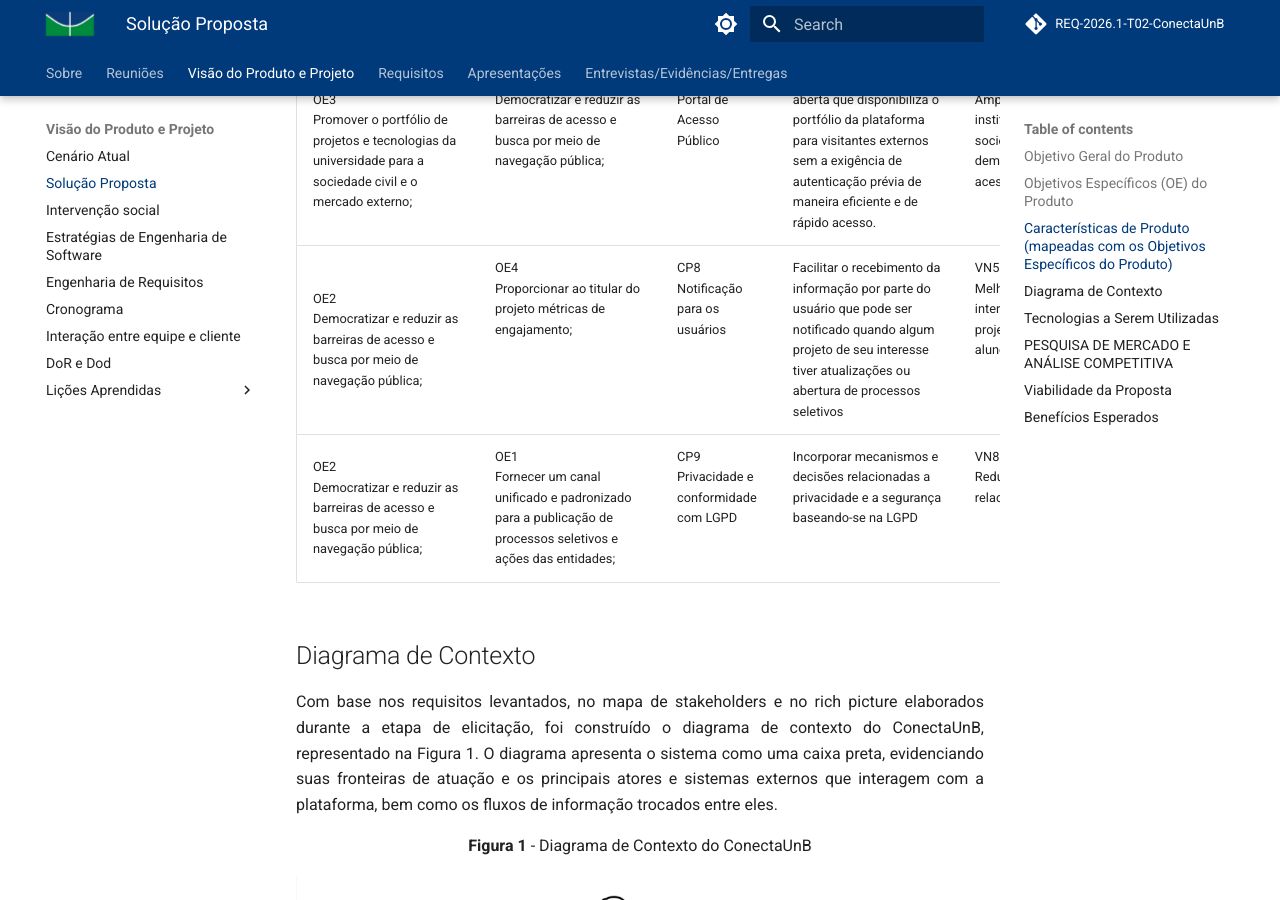
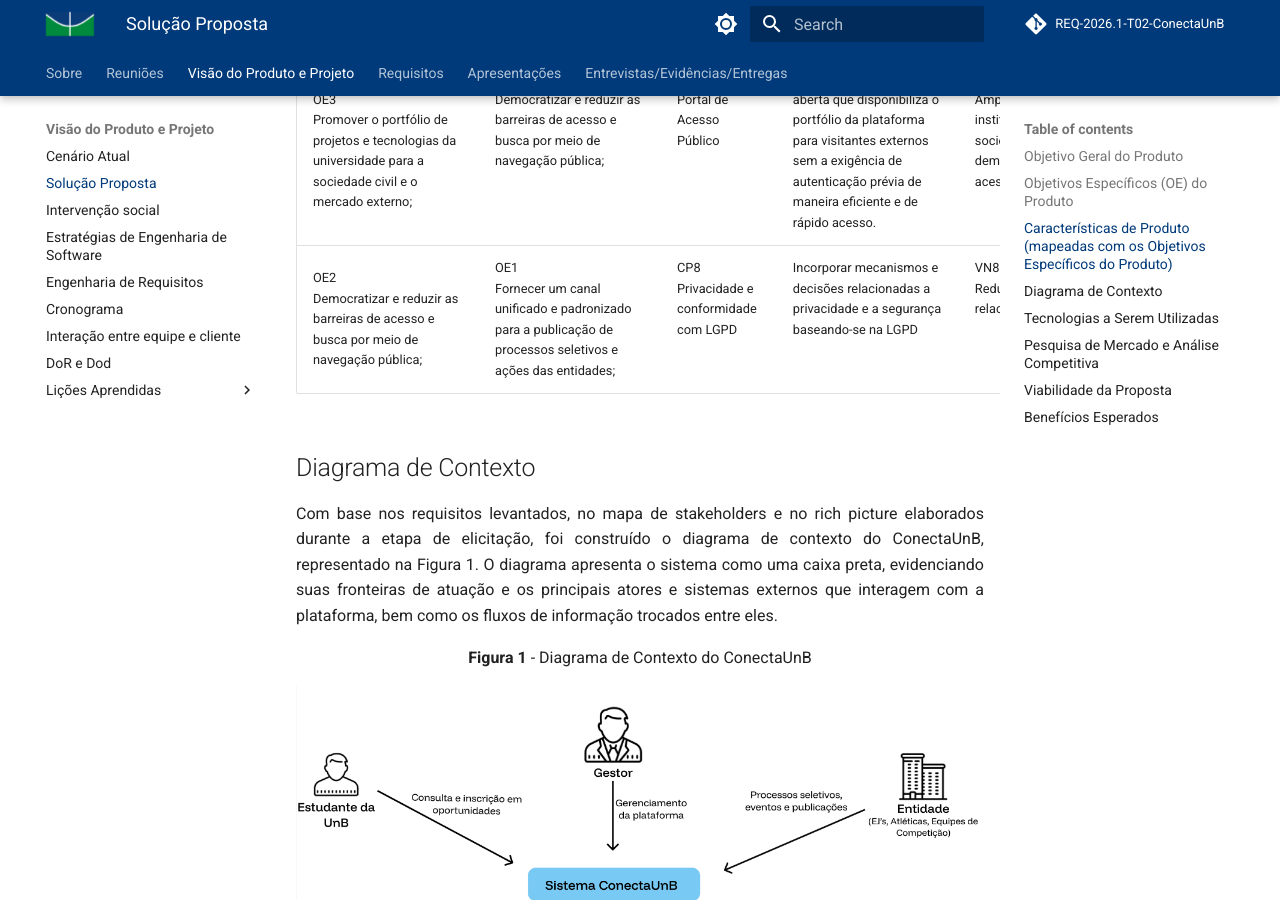
Before and after one commit to mdsreq-fga-unb/REQ-2026.1-T02-ConectaUnB, an MkDocs documentation site: the page built from docs/visaoDeProdutoProjeto/solucaoProposta.md, in a window 1280 px wide and 900 px high, scrolled down 2253 px. Built offline with MkDocs 1.6.1 and Material for MkDocs 9.7.7, drawn with Linux system fonts in a browser that asks for light colours; comment, search, counter and statistics services are not loaded; some of the changed text lies outside the part shown.

Commit message:
docs: traz alterações de documentação da entrega 3

```diff
--- a/docs/requisitos/requisitosFuncionais.md
+++ b/docs/requisitos/requisitosFuncionais.md
@@ -55,11 +55,9 @@
 | **RF-28** | Apagar publicações | O sistema deve permitir a deleção de posts | CP4<br>Publicações independentes<br>CP6<br>Repositório Histórico de Iniciativas | RF-1-02 | **CA1:** Publicações serão consideradas apagadas apenas quando todos as suas evidências forem removidos do banco de dados |
 | **RF-29** | Pesquisar publicações com filtros de busca de capums/área de interesse/tipo da entidade | O sistema deve permitir a busca por posts através de filtros | CP5<br>Mecanismo de Busca e Filtragem | RF-3-03 | **CA1:** A busca só será considerada funcional quando retornar publicações compatíveis com pelo menos um dos filtros aplicados pelo usuário. <br> **CA2:** O sistema deve permitir filtrar publicações por campus, área de interesse e tipo de entidade. |
 | **NOTIFICAÇÕES** |  |  |  |  |  |
-| **RF-30** | Personalizar preferências de notificação de processo seletivo abertos/publicações/atualização de projetos | O usuário deve poder gerenciar suas preferências de notificação escolhendo quais tipos de alertas receber. | CP8<br>Notificação para os usuários | RF-1-03 RF-2-06 | **CA1:** O sistema deve permitir que o usuário configure suas preferências de notificação.<br> **CA2:** O sistema deve oferecer a ativação ou desativação dos tipos de notificação disponíveis.<br> **CA3:** Ao salvar as alterações, o sistema deve atualizar as preferências no banco de dados e aplicá-las imediatamente nos próximos envios. |
+| **RF-30** | Personalizar preferências de notificação de processo seletivo abertos/publicações/atualização de projetos | O usuário deve poder gerenciar suas preferências de notificação escolhendo quais tipos de alertas receber. |  CP1<br>Módulo de Perfis Institucionais | RF-1-03 RF-2-06 | **CA1:** O sistema deve permitir que o usuário configure suas preferências de notificação.<br> **CA2:** O sistema deve oferecer a ativação ou desativação dos tipos de notificação disponíveis.<br> **CA3:** Ao salvar as alterações, o sistema deve atualizar as preferências no banco de dados e aplicá-las imediatamente nos próximos envios. |
 | **MÉTRICAS** |  |  |  |  |  |
 | **RF-31** | Exibir métricas de engajamento para as entidades | O sistema deve mostrar métricas de engajamento da entidade, indicando o total de seguidores e o número de inscrições em processos seletivos. | CP3<br>Métricas de Engajamento | RF-2-07 | **CA1:** O sistema deve disponibilizar as métricas de engajamento (curtidas, seguidores, etc.) da entidade de forma visível ao usuário autorizado.<br> **CA2:** O contador de seguidores deve mostrar o número exato de usuários vinculados à entidade. |
 | **RF-32** | Exibir métricas de engajamento para publicações | O sistema deve mostrar métricas de interações para cada publicação. | CP3<br>Métricas de Engajamento | RF-2-07 | **CA1:** O sistema deve apresentar o total de interações em cada publicação.<br> **CA2:** Os dados de interação devem ser atualizados dinamicamente ou quando houver recarregamento do conteúdo. |
 | **INTEGRAÇÃO** |  |  |  |  |  |
 | **RF-33** | Importar posts de outras redes | O sistema deve permitir importar publicações de redes sociais externas integradas pelo usuário. | CP4<br>Publicações independentes | RF-1-04 | **CA01:** O sistema deve permitir que o usuário vincule sua conta em uma rede externa, como LinkedIn ou Instagram.<br> **CA02:** Após a integração, o sistema deve listar os posts recentes da rede externa para que o usuário escolha quais deseja importar.<br> **CA03:** O post importado deve manter o texto original e as imagens associadas. |
-
-## Esquema Visual
--- a/docs/visaoDeProdutoProjeto/solucaoProposta.md
+++ b/docs/visaoDeProdutoProjeto/solucaoProposta.md
@@ -23,8 +23,9 @@
 | OE2 <br> Democratizar e reduzir as barreiras de acesso e busca por meio de navegação pública; | OE3 <br> Promover o portfólio de projetos e tecnologias da universidade para a sociedade civil e o mercado externo; | CP5 <br> Mecanismo de Busca e Filtragem | Ferramenta de pesquisa que permite localizar vagas, postagens e entidades utilizando parâmetros de categorização (ex: área de atuação, tipo de entidade). | VN5 <br> Melhoria do processo interno de descoberta de projetos por parte dos alunos. |
 | OE5 <br> Preservar a memória institucional; | OE3 <br> Promover o portfólio de projetos e tecnologias da universidade para a sociedade civil e o mercado externo; <br> <br> OE2 <br> Democratizar e reduzir as barreiras de acesso e busca por meio de navegação pública; | CP6 <br> Repositório Histórico de Iniciativas | Acervo digital consultável que consolida e mantém disponíveis os registros de projetos, processos e entidades passadas. | VN6 <br> Preservação e exposição do histórico do ecossistema da universidade. |
 | OE3 <br> Promover o portfólio de projetos e tecnologias da universidade para a sociedade civil e o mercado externo; | OE2 <br> Democratizar e reduzir as barreiras de acesso e busca por meio de navegação pública; | CP7 <br> Portal de Acesso Público | Modo de visualização aberta que disponibiliza o portfólio da plataforma para visitantes externos sem a exigência de autenticação prévia de maneira eficiente e de rápido acesso. | VN7 <br> Ampliação da visibilidade institucional para a sociedade, mantendo a democratização do acesso interno. |
-| OE2 <br> Democratizar e reduzir as barreiras de acesso e busca por meio de navegação pública; | OE4 <br> Proporcionar ao titular do projeto métricas de engajamento; | CP8 <br> Notificação para os usuários | Facilitar o recebimento da informação por parte do usuário que pode ser notificado quando algum projeto de seu interesse tiver atualizações ou abertura de processos seletivos | VN5 <br> Melhoria do processo interno de descoberta de projetos por parte dos alunos. |
-| OE2 <br> Democratizar e reduzir as barreiras de acesso e busca por meio de navegação pública; | OE1 <br> Fornecer um canal unificado e padronizado para a publicação de processos seletivos e ações das entidades; | CP9 <br> Privacidade e conformidade com LGPD | Incorporar mecanismos e decisões relacionadas a privacidade e a segurança baseando-se na LGPD | VN8 <br> Redução de riscos relacionados à segurança |
+| OE2 <br> Democratizar e reduzir as barreiras de acesso e busca por meio de navegação pública; | OE1 <br> Fornecer um canal unificado e padronizado para a publicação de processos seletivos e ações das entidades; | CP8 <br> Privacidade e conformidade com LGPD | Incorporar mecanismos e decisões relacionadas a privacidade e a segurança baseando-se na LGPD | VN8 <br> Redução de riscos relacionados à segurança |
+
+<!-- | OE2 <br> Democratizar e reduzir as barreiras de acesso e busca por meio de navegação pública; | OE4 <br> Proporcionar ao titular do projeto métricas de engajamento; | CP8 <br> Notificação para os usuários | Facilitar o recebimento da informação por parte do usuário que pode ser notificado quando algum projeto de seu interesse tiver atualizações ou abertura de processos seletivos | VN5 <br> Melhoria do processo interno de descoberta de projetos por parte dos alunos. | -->
 
 ## Diagrama de Contexto
 
@@ -77,7 +78,7 @@
 
 Além das ferramentas de desenvolvimento, também serão considerados mecanismos de segurança, privacidade e estrita conformidade com a LGPD (Lei Geral de Proteção de Dados Pessoais), em alinhamento com as características do produto e garantindo a proteção das informações dos alunos e da comunidade acadêmica.
 
-## PESQUISA DE MERCADO E ANÁLISE COMPETITIVA
+## Pesquisa de Mercado e Análise Competitiva
 
 Algumas soluções são atualmente empregadas para a divulgação no contexto da Universidade de Brasília, entre as mais utilizadas pelos alunos estão os grupos da faculdade no WhatsApp, que servem para comunicação entre os discentes e para a publicação das oportunidades disponíveis. Contudo, por se tratar de um aplicativo de mensagem, os avisos e publicações são rapidamente perdidos quando novas mensagens são enviadas, além da fragmentação da informação, uma vez que grupos específicos recebem publicações específicas, fazendo com que alunos estejam em múltiplos grupos para se manterem informados.
 
```
Also changed, not shown: docs/entregas/unidade3.md (+8 -0 lines), docs/index.md (+2 -2 lines), docs/requisitos/matrizRastreabilidade.md (+2 -3 lines), docs/requisitos/requisitosNaoFuncionais.md (+0 -2 lines), docs/reunioes/reuniao6.md (added, +3 -0 lines), docs/reunioes/reuniao7.md (added, +3 -0 lines), docs/reunioes/reuniao8.md (added, +8 -0 lines), docs/reunioes/reuniao9.md (added, +8 -0 lines), docs/userDesign/Fase3/Codigo/evidenciasCodigoFonte1.md (+10 -0 lines), docs/visaoDeProdutoProjeto/licoes/unidade3.md (+9 -0 lines), docs/assets/fotos/integrantes/Ana.png (added).
